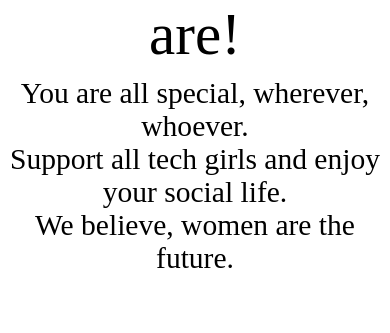
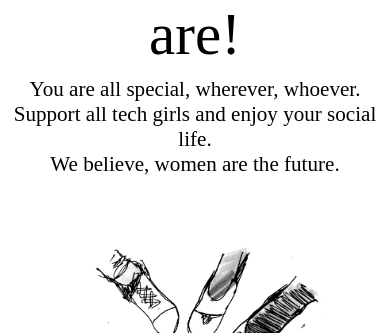
Before and after one commit to SssngM/techgirls-social, a React (Create React App) app: page / in a window 390 px wide. Shown: the part 805-1138 px from the top of the page. Built offline with nearby package versions, Linux system fonts and the light colour scheme; a web font is replaced by a local one.

Commit message:
update text size

```diff
--- a/src/components/Body/Body.css
+++ b/src/components/Body/Body.css
@@ -6,7 +6,7 @@
 
 .b-dec {
   padding: 2%;
-  font-size: 3.5vh;
+  font-size: 4vh;
 }
 
 .img-dec {
@@ -49,3 +49,10 @@ figcaption {
   bottom: -15%;
   color: rgb(231, 161, 161);
 }
+
+@media only screen and (max-width: 600px) {
+.b-dec {
+
+  font-size: 2.5vh;
+}
+}
```
